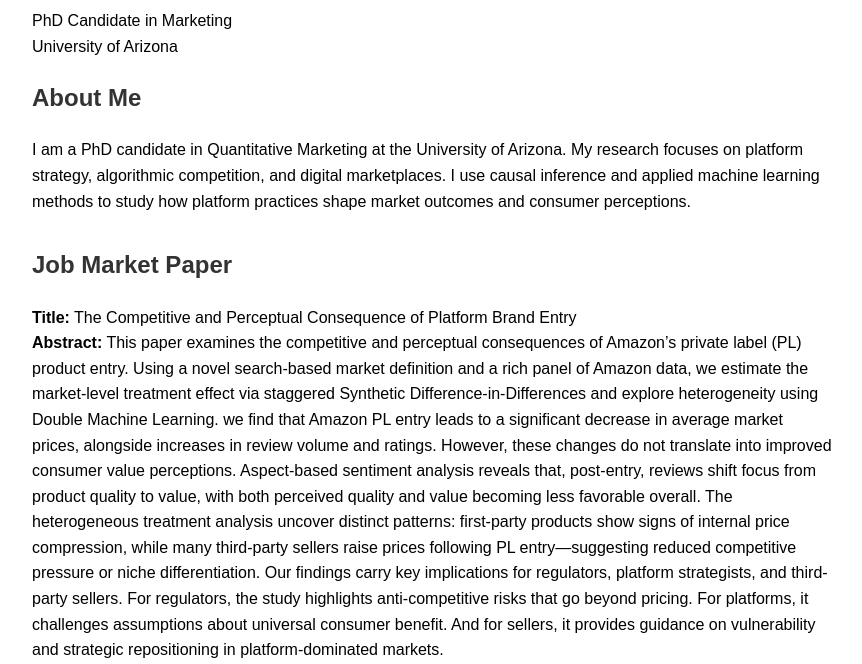
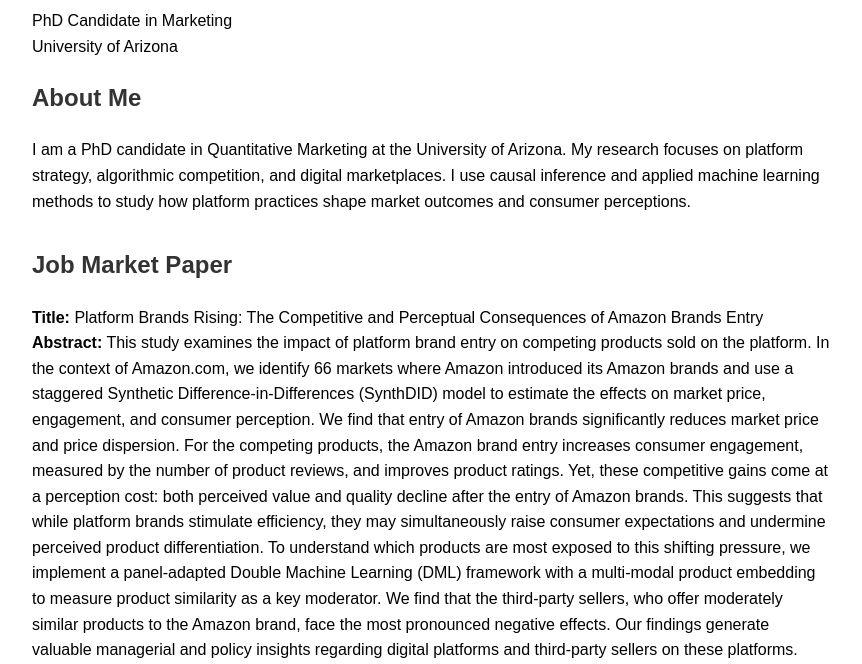
Before and after one commit to wenyant/wenyantuo.github.io, a plain HTML site: page index.html in a window 1280 px wide. Shown: the part 118-782 px from the top of the page, without its empty margins (208-1070 px from the left). Drawn offline with Linux system fonts and the light colour scheme.

Commit message:
Update index.html

```diff
--- a/index.html
+++ b/index.html
@@ -50,9 +50,9 @@
 
         <div class="section">
             <h2>Job Market Paper</h2>
-            <p><strong>Title:</strong> The Competitive and Perceptual Consequence of Platform Brand Entry <br>
-            <strong>Abstract:</strong> This paper examines the competitive and perceptual consequences of Amazon’s private label (PL) product entry. Using a novel search-based market definition and a rich panel of Amazon data, we estimate the market-level treatment effect via staggered Synthetic Difference-in-Differences and explore heterogeneity using Double Machine Learning. we find that Amazon PL entry leads to a significant decrease in average market prices, alongside increases in review volume and ratings. However, these changes do not translate into improved consumer value perceptions. Aspect-based sentiment analysis reveals that, post-entry, reviews shift focus from product quality to value, with both perceived quality and value becoming less favorable overall. The heterogeneous treatment analysis uncover distinct patterns: first-party products show signs of internal price compression, while many third-party sellers raise prices following PL entry—suggesting reduced competitive pressure or niche differentiation. Our findings carry key implications for regulators, platform strategists, and third-party sellers. For regulators, the study highlights anti-competitive risks that go beyond pricing. For platforms, it challenges assumptions about universal consumer benefit. And for sellers, it provides guidance on vulnerability and strategic repositioning in platform-dominated markets.<br>
-            <a href="files/JMP_WenyanTuo.pdf">Download Paper</a>
+            <p><strong>Title:</strong> Platform Brands Rising: The Competitive and Perceptual Consequences of Amazon Brands Entry <br>
+            <strong>Abstract:</strong> This study examines the impact of platform brand entry on competing products sold on the platform. In the context of Amazon.com, we identify 66 markets where Amazon introduced its Amazon brands and use a staggered Synthetic Difference-in-Differences (SynthDID) model to estimate the effects on market price, engagement, and consumer perception. We find that entry of Amazon brands significantly reduces market price and price dispersion. For the competing products, the Amazon brand entry increases consumer engagement, measured by the number of product reviews, and improves product ratings.  Yet, these competitive gains come at a perception cost: both perceived value and quality decline after the entry of Amazon brands. This suggests that while platform brands stimulate efficiency, they may simultaneously raise consumer expectations and undermine perceived product differentiation.  To understand which products are most exposed to this shifting pressure, we implement a panel-adapted Double Machine Learning (DML) framework with a multi-modal product embedding to measure product similarity as a key moderator. We find that the third-party sellers, who offer moderately similar products to the Amazon brand, face the most pronounced negative effects. Our findings generate valuable managerial and policy insights regarding digital platforms and third-party sellers on these platforms.<br>
+            <a href="files/WenyanTuo_JMP.pdf">Download Paper</a>
             </p>
         </div>
 
```
